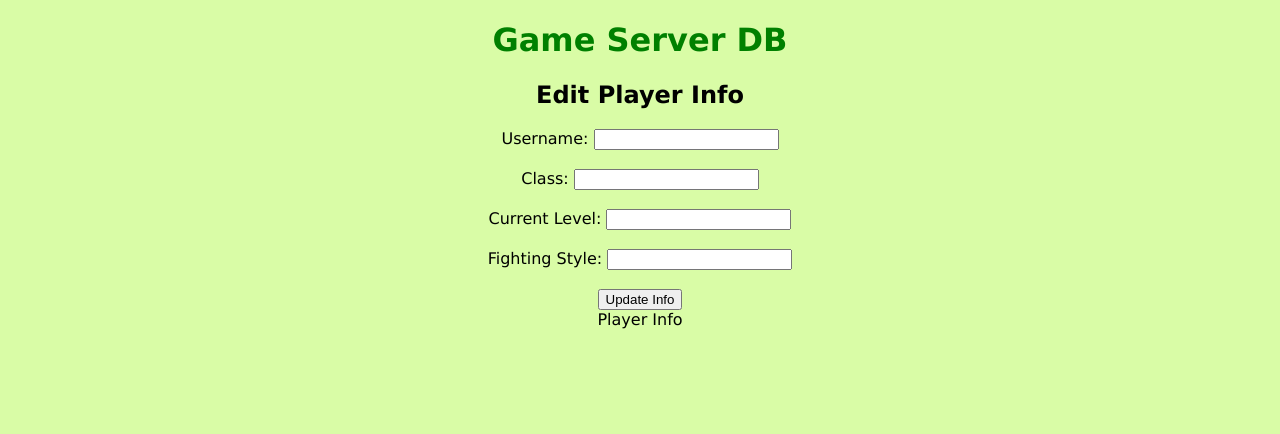
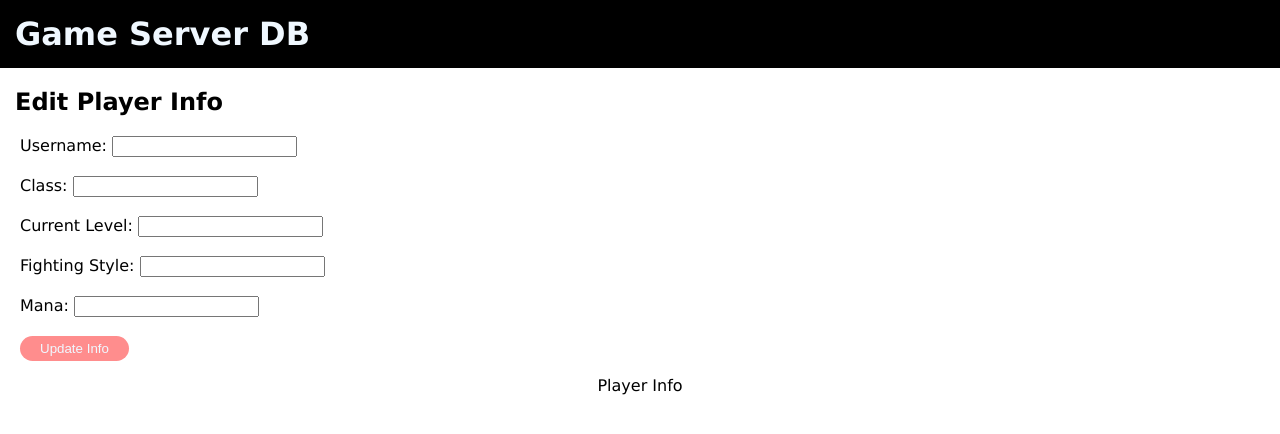
Before and after one commit to ArmadaDev25/WebInterfaces_CSC, a plain HTML site: page 4.1_CompGameElements/index.html in a window 1280 px wide. Drawn offline with Linux system fonts and the light colour scheme; files that its build step writes are made by us from their sources.

Commit message:
Finished CompGameElements

```diff
--- a/4.1_CompGameElements/index.html
+++ b/4.1_CompGameElements/index.html
@@ -6,14 +6,13 @@
         <link rel="stylesheet" href="style.css">
 
     </head>
-    <header>
+
+    <body style="font-family:verdana">
         <div style="font-family:verdana">
             <h1>Game Server DB </h1>
         </div>
         <h2>Edit Player Info</h2>
-
-    </header>
-    <body style="font-family:verdana">
+        <div>
         <form name="playerInfoForm" id="playerInfoForm" method="post" action="#" onsubmit="return processPlayerInfo()">
             <label for="uname">Username: </label>
             <input type="text" id="uname" name="uname"><br><br>
@@ -23,10 +22,12 @@
             <input type="text" id="ulevel" name="ulevel"><br><br>
             <label for="ufs">Fighting Style: </label>
             <input type="text" id="ufs" name="ufs"><br><br>
+            <label for="umana">Mana: </label>
+            <input type="text" id="umana" name="umana"><br><br>
             <!--Submitt Button-->
-            <input type="submit" value="Update Info">
+            <input type="submit" class="formbutton" value="Update Info">
         </form>
-        <div id="outputArea">
+        <div id="outputArea" class="outputArea">
             <div>Player Info</div>
             <div class="infoSection">
                 <div id="playerInfoOutputTitles"></div>
--- a/4.1_CompGameElements/logic.js
+++ b/4.1_CompGameElements/logic.js
@@ -4,6 +4,7 @@ function processPlayerInfo(){
                 let userclass = document.getElementById("uclass");
                 let userlevel = document.getElementById("ulevel");
                 let userfs = document.getElementById("ufs");
+                let umana = document.getElementById("umana");
 
 
                 // div outputArea
@@ -15,8 +16,8 @@ function processPlayerInfo(){
                 // div playerInfoOutputTitles
                 let playerInfoOutputTitles = document.getElementById("playerInfoOutputTitles");
                 // Display the outputted Information
-                playerInfoOutput.innerHTML = username.value + "<br>" + userclass.value  + "<br>" + userlevel.value  + "<br>" + userfs.value ;
-                playerInfoOutputTitles.innerHTML = "Username: " + "<br>" + "Class: " + "<br>" + "Level: " + "<br>" + "Fight Style: "
+                playerInfoOutput.innerHTML = username.value + "<br>" + userclass.value  + "<br>" + userlevel.value  + "<br>" + userfs.value + "<br>" + umana.value;
+                playerInfoOutputTitles.innerHTML = "Username: " + "<br>" + "Class: " + "<br>" + "Level: " + "<br>" + "Fight Style: " + "<br>" + "Mana:";
 
 
 
--- /dev/null
+++ b/4.1_CompGameElements/style.css
@@ -0,0 +1,35 @@
+h1{
+    margin: 0;
+    padding: 15px;
+    background-color: black;
+    color: aliceblue;
+}
+h2{
+    padding-left: 15px;
+}
+html, body{
+    margin: 0;
+    padding: 0;
+
+}
+form{
+    padding-left: 20px;
+}
+.formbutton {
+    border-radius: 30px;
+    padding-left: 20px;
+    padding-right: 20px;
+    padding-top: 5px;
+    padding-bottom: 5px;
+    background-color: rgb(255, 141, 141);
+    color: aliceblue;
+    border-width: 0cap;
+}
+.outputArea{
+    text-align: center;
+    padding: 15px;
+}
+.infoSection{
+    display: flex;
+    justify-content: space-around;
+}
```
